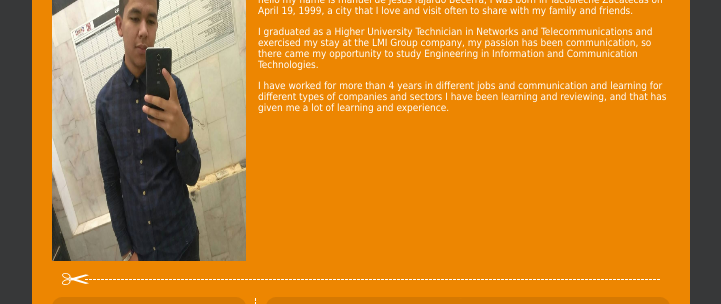
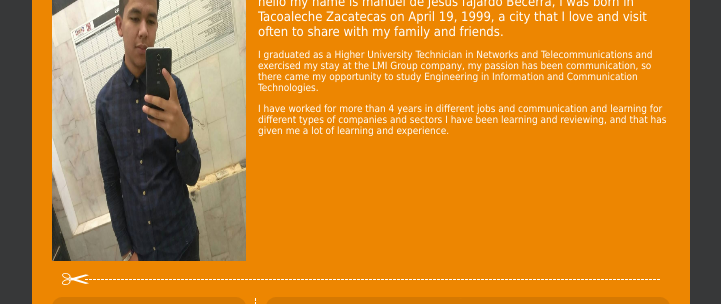
Before and after one commit to fajasma/Manuel, a plain HTML site: page index.html in a window 1280 px wide. Shown: the part 111-415 px from the top of the page, without its empty margins (279-1000 px from the left). Drawn offline with Linux system fonts and the light colour scheme.

Commit message:
Update index.html

```diff
--- a/index.html
+++ b/index.html
@@ -16,7 +16,7 @@
           <div class="inner"> <img src="images/man.jpg" width="194" height="299" alt="My photo" class="left" />
             <h2><img src="images/logo1.gif" width="139" height="20" alt="Welcome to my world" /></h2>
             <div class="indent">
-              <p>hello my name is manuel de Jesus fajardo Becerra, I was born in Tacoaleche Zacatecas on April 19, 1999, a city that I love and visit often to share with my family and friends.</p>
+              <p><font size="2">hello my name is manuel de Jesus fajardo Becerra, I was born in Tacoaleche Zacatecas on April 19, 1999, a city that I love and visit often to share with my family and friends. </font></p>
               <p>I graduated as a Higher University Technician in Networks and Telecommunications and exercised my stay at the LMI Group company, my passion has been communication, so there came my opportunity to study Engineering in Information and Communication Technologies. </p>
               <p>I have worked for more than 4 years in different jobs and communication and learning for different types of companies and sectors I have been learning and reviewing, and that has given me a lot of learning and experience. </p>
               <p> </p>
```
